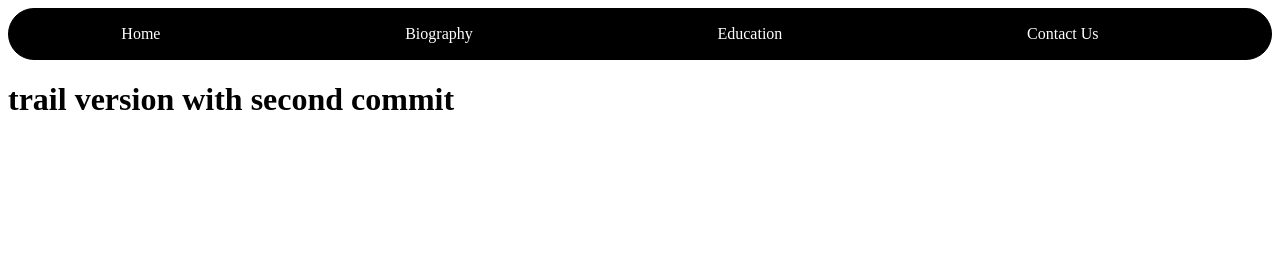
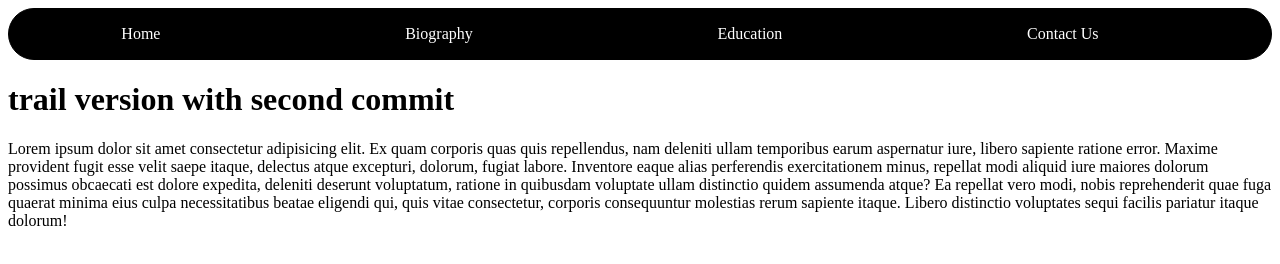
Before and after one commit to codewithnavi/myfile, a plain HTML site: page index.html in a window 1280 px wide. Drawn offline with Linux system fonts and the light colour scheme.

Commit message:
second commit

```diff
--- a/index.html
+++ b/index.html
@@ -17,6 +17,8 @@
     </ul>
   </div>
     <h1>trail version with second commit</h1>
+    <p>Lorem ipsum dolor sit amet consectetur adipisicing elit. Ex quam corporis quas quis repellendus, nam deleniti ullam temporibus earum aspernatur iure, libero sapiente ratione error. Maxime provident fugit esse velit saepe itaque, delectus atque excepturi, dolorum, fugiat labore. Inventore eaque alias perferendis exercitationem minus, repellat modi aliquid iure maiores dolorum possimus obcaecati est dolore expedita, deleniti deserunt voluptatum, ratione in quibusdam voluptate ullam distinctio quidem assumenda atque? Ea repellat vero modi, nobis reprehenderit quae fuga quaerat minima eius culpa necessitatibus beatae eligendi qui, quis vitae consectetur, corporis consequuntur molestias rerum sapiente itaque. Libero distinctio voluptates sequi facilis pariatur itaque dolorum!</p>
+
 
 
   <script src="script.js"></script>
```
